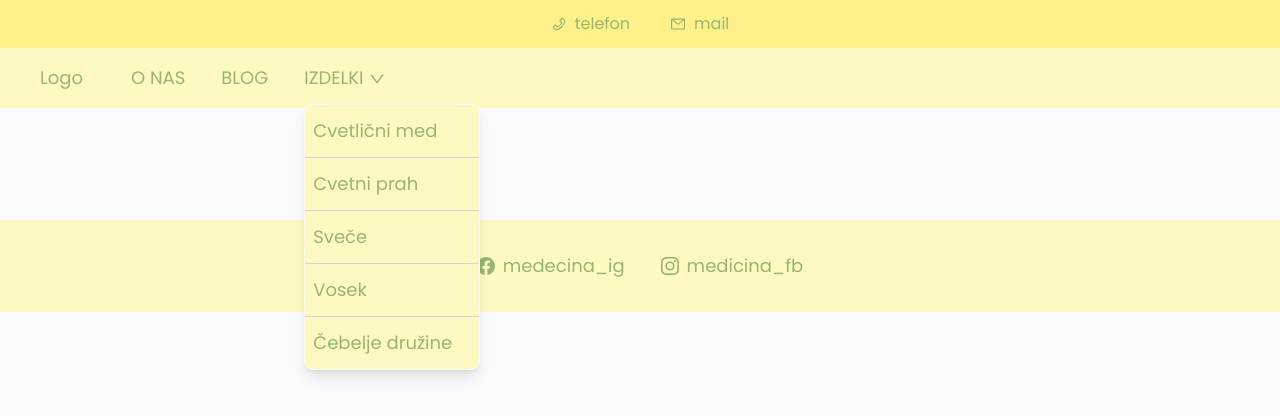
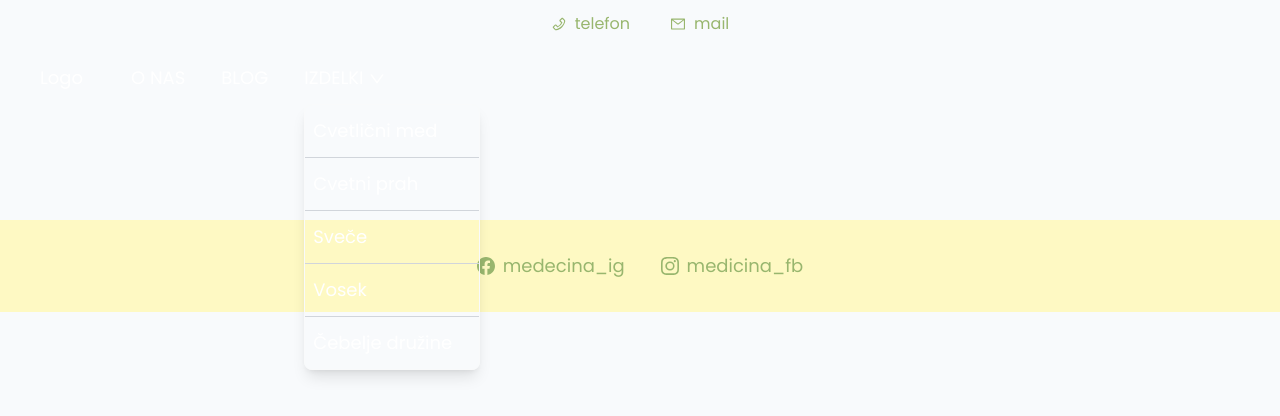
Before and after one commit to malisara/medicina, a React (Vite) app: page /#/ in a window 1280 px wide. Both pictures are taken after a click on the button "IZDELKI". Shown: the top 416 px of the page. Built offline with nearby package versions, Linux system fonts and the light colour scheme.

Commit message:
navbar changes

```diff
--- a/src/components/root/AboveNav.tsx
+++ b/src/components/root/AboveNav.tsx
@@ -3,7 +3,10 @@ import { AiOutlinePhone, AiOutlineMail } from "react-icons/ai";
 function AboveNav(): JSX.Element {
   return (
     <>
-      <div className="bg-yellow-200 flex px-10 py-3 justify-center gap-10 h-15">
+      <div
+        className="bg-secondaryPurple bg-opacity-80 flex px-10 py-3
+        justify-center gap-10 h-15 "
+      >
         <div className="flex items-center gap-2">
           <AiOutlinePhone />
           <p>telefon</p>
--- a/src/components/root/Navbar.tsx
+++ b/src/components/root/Navbar.tsx
@@ -1,5 +1,5 @@
 import { NavLink } from "react-router-dom";
-import { useEffect, useState } from "react";
+import { useEffect, useRef, useState } from "react";
 import { RxHamburgerMenu } from "react-icons/rx";
 import {
   AiOutlineCloseCircle,
@@ -9,6 +9,7 @@ import {
 import { RxDotFilled } from "react-icons/rx";
 
 import useMediaQuery from "../../hooks/useMediaQuery";
+import { products_urls } from "../../utils/urls";
 
 const urls = [
   { title: "o nas", url: "o-nas" },
@@ -16,32 +17,33 @@ const urls = [
   //   { title: "kontakt", url: "kontakt" },
 ];
 
-//TODO on hover
-//Dropdown div style
-//Dropdown close logic
-
-const itemUrls = [
-  { title: "Cvetlični med", url: "med" },
-  { title: "Cvetni prah", url: "cvetni_prah" },
-  { title: "Sveče", url: "svece" },
-  { title: "Vosek", url: "vosek" },
-  { title: "Čebelje družine", url: "cebelje_druzine" },
-];
-
 function Navbar({}): JSX.Element {
   const isDesktop = useMediaQuery("(min-width: 1060px)");
   const [mobileNavIsOpen, setMobileNavOpen] = useState<boolean>(false);
   const [openSubMenu, setOpenSubMenu] = useState<boolean>(false);
+  const ref = useRef<HTMLDivElement>(null);
 
   useEffect(() => {
     setOpenSubMenu(false);
   }, [isDesktop]);
 
+  useEffect(() => {
+    function handleClickOutside(event: MouseEvent): void {
+      if (ref.current && !ref.current.contains(event.target as Node)) {
+        setOpenSubMenu(false);
+      }
+    }
+    document.addEventListener("mousedown", handleClickOutside);
+    return () => {
+      document.removeEventListener("mousedown", handleClickOutside);
+    };
+  });
+
   return (
-    <nav className="top-[3rem] w-full">
+    <nav className="top-[3rem] w-full" ref={ref}>
       <div
-        className={`bg-yellow-100 flex text-lg items-center justify-between
-        px-10 py-4`}
+        className="bg-secondaryPurple flex text-lg items-center
+         text-white justify-between px-10 py-4"
       >
         <NavLink to="/">Logo</NavLink>
         {isDesktop ? (
@@ -59,17 +61,18 @@ function Navbar({}): JSX.Element {
                 {openSubMenu && (
                   <div
                     className="absolute top-full left-0 mt-3 border z-10
-                   border-gray-50 shadow-lg bg-yellow-100 flex flex-col
+                   border-gray-50 shadow-lg bg-secondaryPurple flex flex-col
                    divide-y divide-gray-300 rounded-lg w-44"
                   >
-                    {itemUrls.map((item) => (
+                    {products_urls.map((products_url) => (
                       <NavLink
-                        to={item.url}
-                        className="px-2 py-3 hover:bg-yellow-200"
-                        key={item.title}
+                        to={products_url.url}
+                        className="px-2 py-3 hover:bg-titleColor
+                        hover:bg-opacity-60 "
+                        key={products_url.title}
                         onClick={() => setOpenSubMenu(false)}
                       >
-                        {item.title}
+                        {products_url.title}
                       </NavLink>
                     ))}
                   </div>
@@ -89,8 +92,8 @@ function Navbar({}): JSX.Element {
       {!isDesktop && mobileNavIsOpen && (
         <>
           <div
-            className="h-[100%] bg-yellow-100 w-full fixed top-0 flex
-          flex-col px-16 pt-[4.5rem] z-10"
+            className="h-[100%] bg-secondaryPurple w-full fixed top-0 flex
+          flex-col px-16 pt-[4.5rem] z-10 text-white"
           >
             <button onClick={() => setMobileNavOpen(false)}>
               <AiOutlineCloseCircle className="float-right" />
@@ -123,15 +126,15 @@ function Navbar({}): JSX.Element {
                 className="mt-3 mx-auto gap-3
                flex flex-col w-44"
               >
-                {itemUrls.map((item) => (
+                {products_urls.map((products_url) => (
                   <NavLink
-                    to={item.url}
-                    className="px-2 py-3 hover:bg-yellow-200"
-                    key={item.title}
+                    to={products_url.url}
+                    className="px-2 py-3"
+                    key={products_url.title}
                     onClick={() => setOpenSubMenu(false)}
                   >
                     <RxDotFilled className="inline mr-1" />
-                    {item.title}
+                    {products_url.title}
                   </NavLink>
                 ))}
               </div>
```
